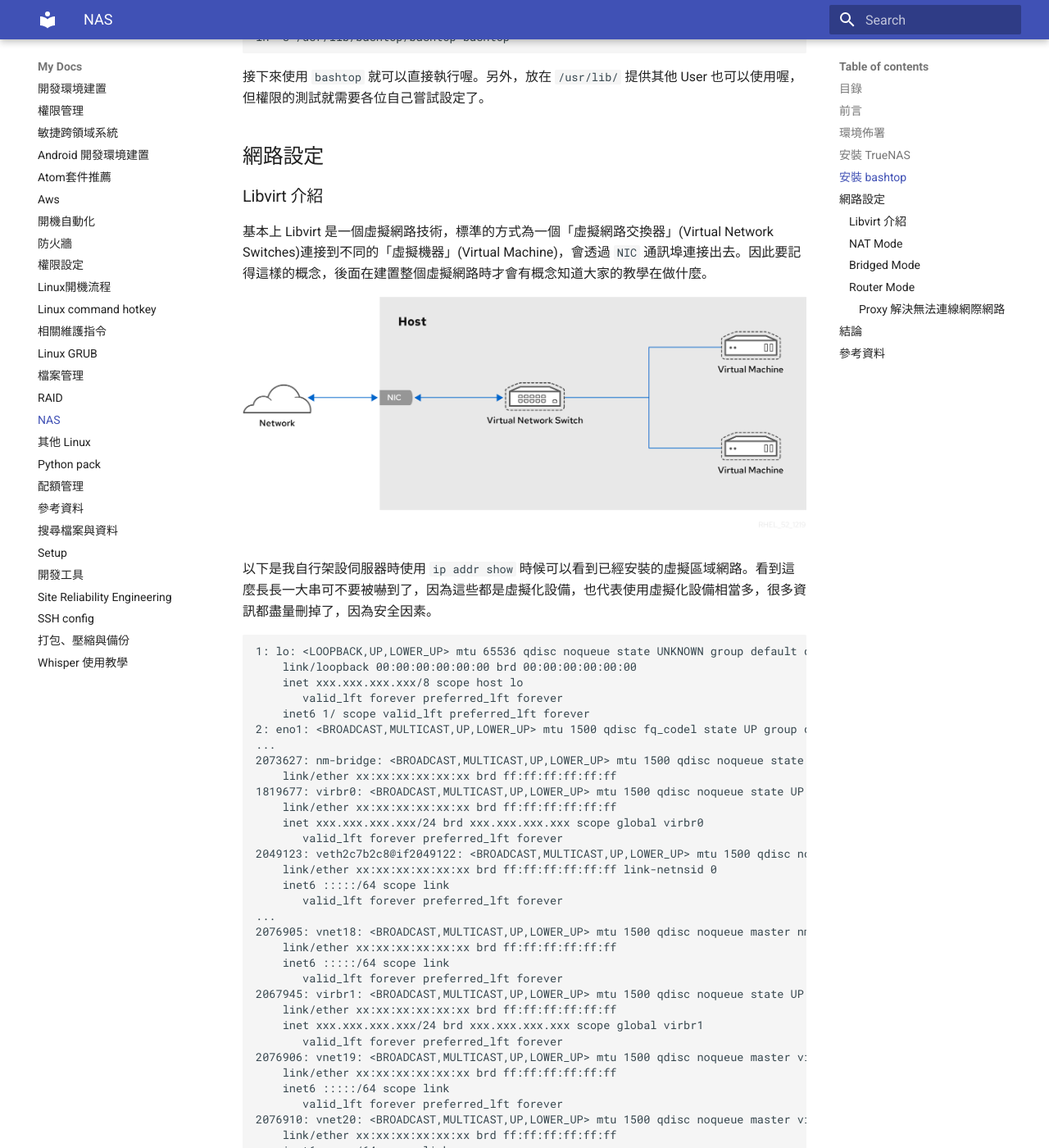
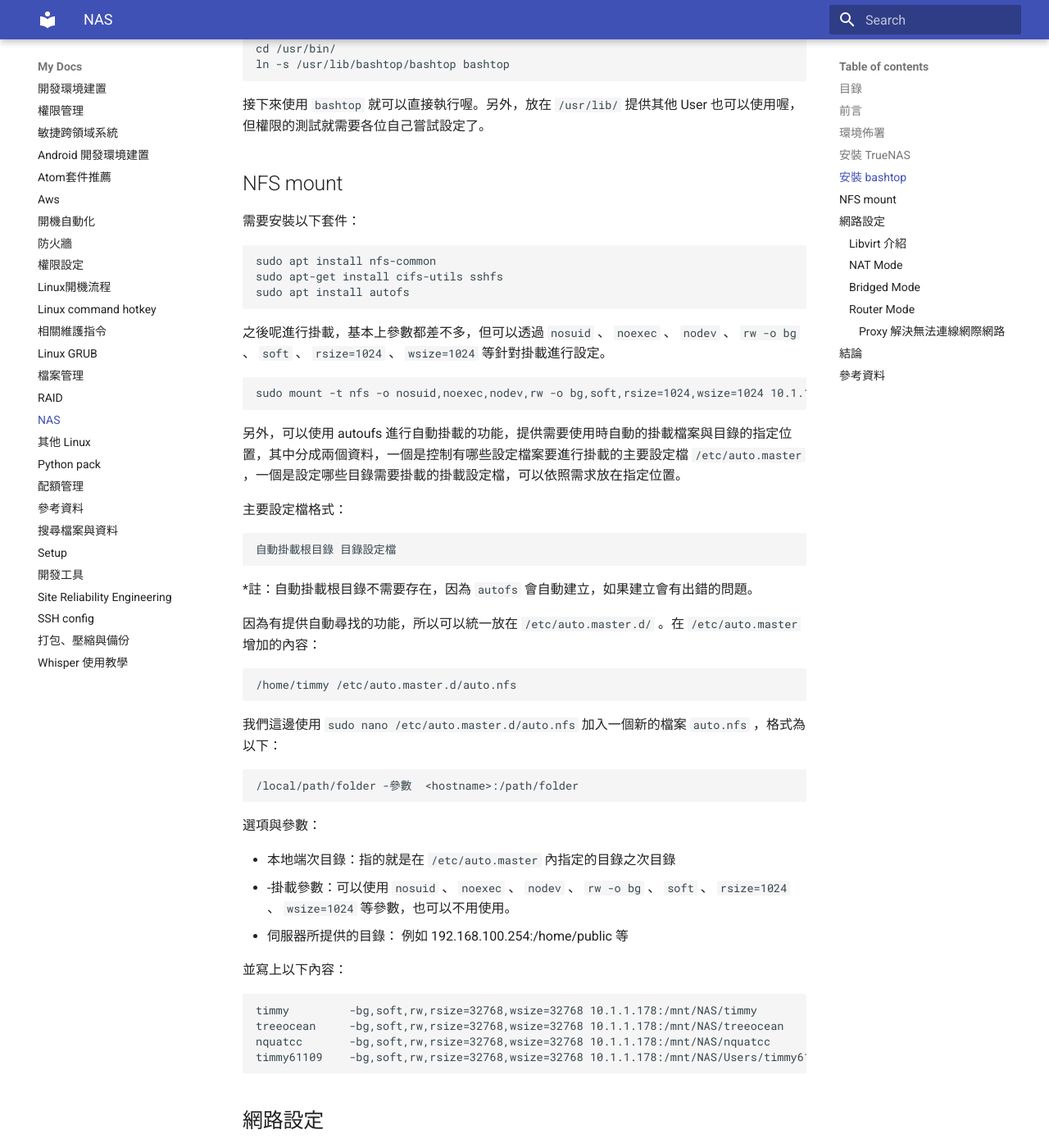
Before and after one commit to TSVS-Special-Topic-Group/Development-Environment-Build, an MkDocs documentation site: the page built from docs/nas.md, in a window 1280 px wide and 1400 px high, scrolled down 3015 px. Shown: the whole window at 82% size. Built offline with MkDocs 1.6.1 and Material for MkDocs 9.7.7, drawn with Linux system fonts in a browser that asks for light colours.

Commit message:
Relate # ! 提交將更新NFS的操作與使用方式
修改項目:

模組:

````diff
--- a/docs/nas.md
+++ b/docs/nas.md
@@ -8,6 +8,7 @@
   - [環境佈署](#環境佈署)
   - [安裝 TrueNAS](#安裝-truenas)
   - [安裝 bashtop](#安裝-bashtop)
+  - [NFS mount](#nfs-mount)
   - [網路設定](#網路設定)
     - [Libvirt 介紹](#libvirt-介紹)
     - [NAT Mode](#nat-mode)
@@ -117,6 +118,59 @@ ln -s /usr/lib/bashtop/bashtop bashtop
 ```
 
 接下來使用 `bashtop` 就可以直接執行喔。另外，放在 `/usr/lib/` 提供其他 User 也可以使用喔，但權限的測試就需要各位自己嘗試設定了。
+
+## NFS mount
+
+需要安裝以下套件：
+
+```bash
+sudo apt install nfs-common
+sudo apt-get install cifs-utils sshfs
+sudo apt install autofs
+```
+
+之後呢進行掛載，基本上參數都差不多，但可以透過 `nosuid` 、 `noexec` 、 `nodev` 、 `rw -o bg` 、 `soft` 、 `rsize=1024` 、 `wsize=1024` 等針對掛載進行設定。
+
+```bash
+sudo mount -t nfs -o nosuid,noexec,nodev,rw -o bg,soft,rsize=1024,wsize=1024 10.1.1.178:/mnt/NAS/timmy /home/timmy/test-nas-nfs
+```
+
+另外，可以使用 autoufs 進行自動掛載的功能，提供需要使用時自動的掛載檔案與目錄的指定位置，其中分成兩個資料，一個是控制有哪些設定檔案要進行掛載的主要設定檔 `/etc/auto.master` ，一個是設定哪些目錄需要掛載的掛載設定檔，可以依照需求放在指定位置。
+
+主要設定檔格式：
+
+```config
+自動掛載根目錄 目錄設定檔
+```
+
+\*註：自動掛載根目錄不需要存在，因為 `autofs` 會自動建立，如果建立會有出錯的問題。
+
+因為有提供自動尋找的功能，所以可以統一放在 `/etc/auto.master.d/` 。在 `/etc/auto.master` 增加的內容：
+
+```config
+/home/timmy /etc/auto.master.d/auto.nfs
+```
+
+我們這邊使用 `sudo nano /etc/auto.master.d/auto.nfs` 加入一個新的檔案 `auto.nfs` ，格式為以下：
+
+```bash
+/local/path/folder -參數  <hostname>:/path/folder
+```
+
+選項與參數：
+
+- 本地端次目錄：指的就是在 `/etc/auto.master` 內指定的目錄之次目錄
+- -掛載參數：可以使用 `nosuid` 、 `noexec` 、 `nodev` 、 `rw -o bg` 、 `soft` 、 `rsize=1024` 、 `wsize=1024` 等參數，也可以不用使用。
+- 伺服器所提供的目錄： 例如 192.168.100.254:/home/public 等
+
+並寫上以下內容：
+
+```bash
+timmy         -bg,soft,rw,rsize=32768,wsize=32768 10.1.1.178:/mnt/NAS/timmy
+treeocean     -bg,soft,rw,rsize=32768,wsize=32768 10.1.1.178:/mnt/NAS/treeocean
+nquatcc       -bg,soft,rw,rsize=32768,wsize=32768 10.1.1.178:/mnt/NAS/nquatcc
+timmy61109    -bg,soft,rw,rsize=32768,wsize=32768 10.1.1.178:/mnt/NAS/Users/timmy61109
+```
 
 ## 網路設定
 
````
